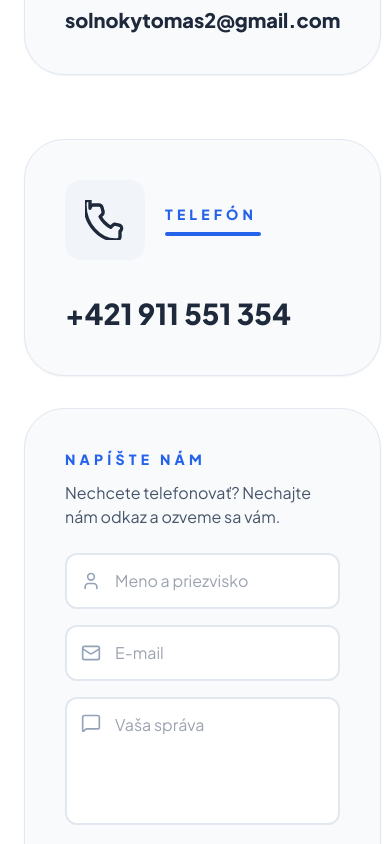
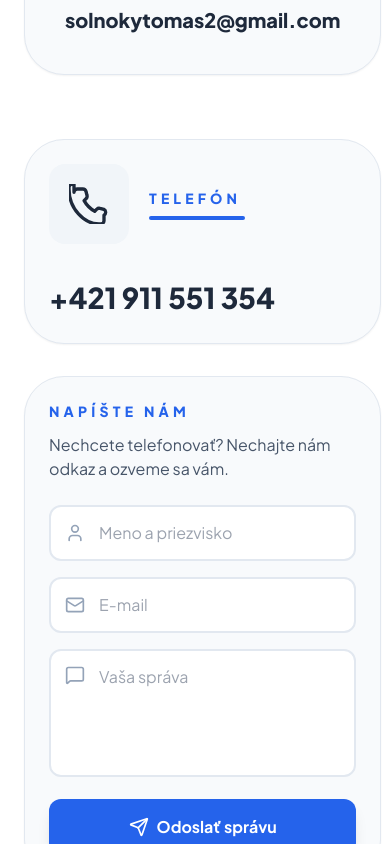
Before and after one commit to lukaskrasny55/tmshydra.com, a React (Vite) app: page /kontakt in a window 390 px wide. Shown: the part 1240-2084 px from the top of the page. Built offline with nearby package versions, Linux system fonts and the light colour scheme.

Commit message:
Tighten mobile card padding on Kontakt for better phone number fit

```diff
--- a/components/pages/ContactPage.tsx
+++ b/components/pages/ContactPage.tsx
@@ -105,7 +105,7 @@ export const ContactPage: React.FC = () => {
             <div className="space-y-8">
 
               {/* TELEFÓN */}
-              <div className="bg-slate-50 rounded-[2.5rem] p-10 border border-slate-200 shadow-sm">
+              <div className="bg-slate-50 rounded-[2.5rem] p-6 sm:p-10 border border-slate-200 shadow-sm">
                 <div className="flex items-center gap-5 mb-8">
 
                   <div className="w-20 h-20 rounded-2xl bg-slate-100 flex items-center justify-center">
@@ -144,7 +144,7 @@ export const ContactPage: React.FC = () => {
               </div>
 
               {/* KONTAKTNÝ FORMULÁR */}
-              <div className="bg-slate-50 rounded-[2.5rem] p-10 border border-slate-200 shadow-sm">
+              <div className="bg-slate-50 rounded-[2.5rem] p-6 sm:p-10 border border-slate-200 shadow-sm">
                 <p className="text-sm font-black uppercase tracking-[0.3em] text-blue-600 mb-3">
                   Napíšte nám
                 </p>
```
